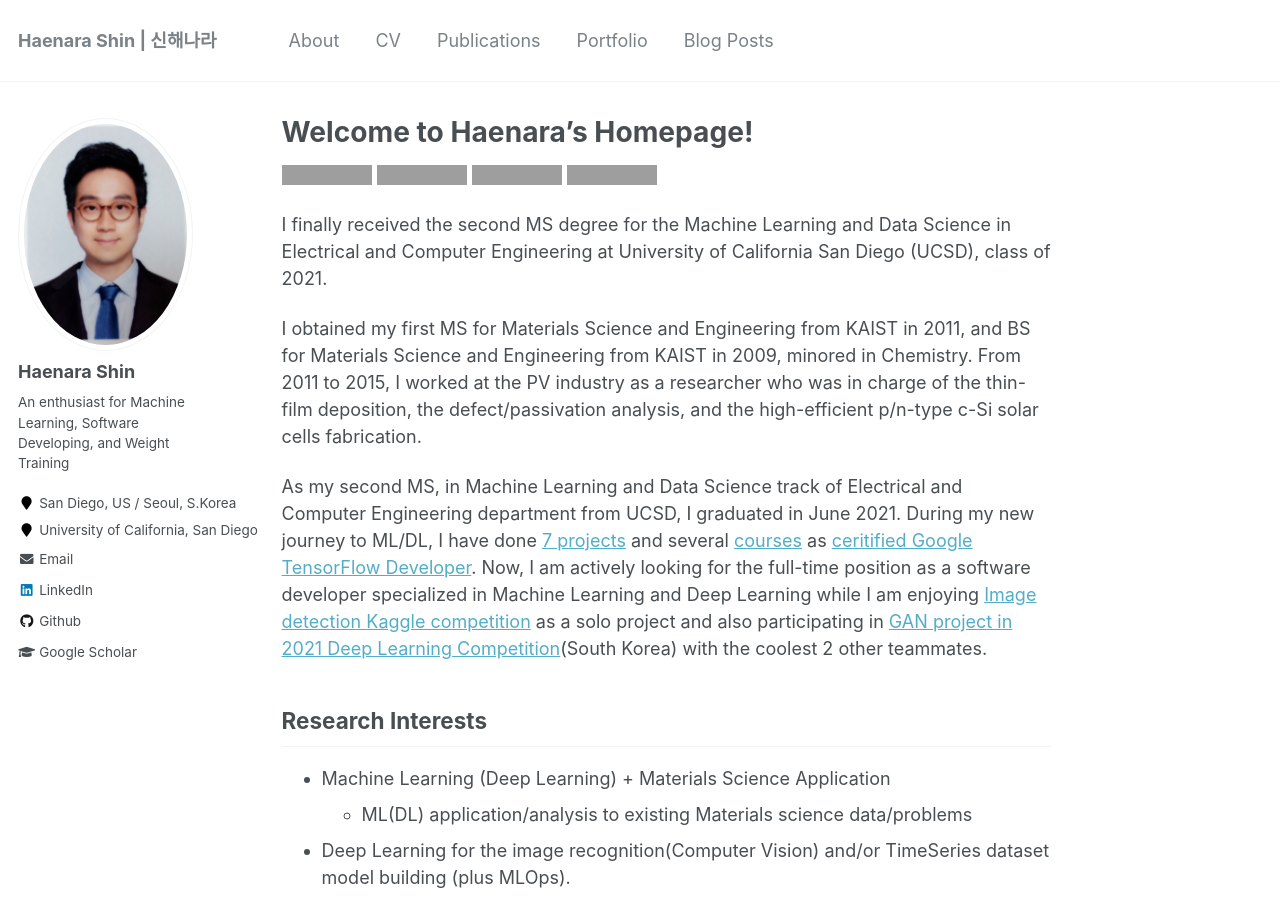
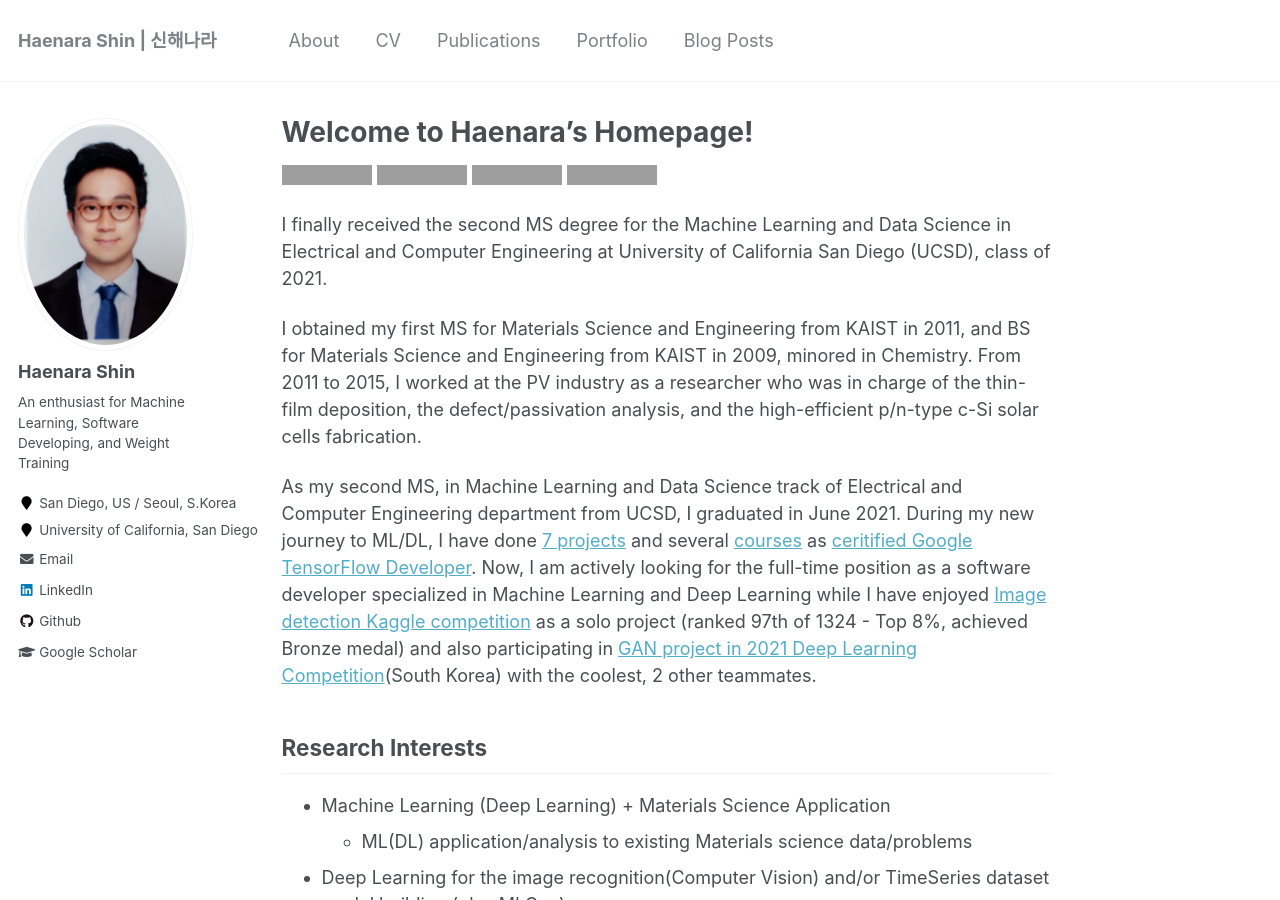
Before and after one commit to haenara-shin/haenara-shin.github.io, a Jekyll site: the page built from _pages/about.md, in a window 1280 px wide and 900 px high, cut to the strip 0-900 px from the top of the window. Built offline with Jekyll 4.4.1, drawn with Linux system fonts in a browser that asks for light colours; grey boxes are pictures that could not be loaded.

Commit message:
Update about.md

```diff
--- a/_pages/about.md
+++ b/_pages/about.md
@@ -10,13 +10,13 @@ redirect_from:
 [![Hits](https://hits.seeyoufarm.com/api/count/incr/badge.svg?url=https%3A%2F%2Fhaenara-shin.github.io&count_bg=%2379C83D&title_bg=%23555555&icon=&icon_color=%23E7E7E7&title=hits&edge_flat=false)](https://hits.seeyoufarm.com)
 [![Github Badge](https://img.shields.io/badge/-Github-black?style=flat-square&logo=Github&logoColor=white&link=https://github.com/haenara-shin)](https://www.github.com/haenara-shin)
 [![Linkedin Badge](https://img.shields.io/badge/-LinkedIn-blue?style=flat-square&logo=Linkedin&logoColor=white&link=https://www.linkedin.com/in/jinho6225/)](https://www.linkedin.com/in/haenara-shin/)
-[![Resume📄](https://img.shields.io/badge/Resume-darkgreen?style=flat-square&logo=read%20the%20docs&logoColor=white&link=https://drive.google.com/file/d/1RquecjXrGNUK93p6I9sWA9ZEvhRT2D11/view?usp=sharing)](https://drive.google.com/file/d/1RquecjXrGNUK93p6I9sWA9ZEvhRT2D11/view?usp=sharing)
+[![Resume📄](https://img.shields.io/badge/Resume-darkgreen?style=flat-square&logo=read%20the%20docs&logoColor=white&link=https://drive.google.com/file/d/1vpvOOyndUYtKdseWbZcMpAyLeDnhpcpz/view?usp=sharing)](https://drive.google.com/file/d/1vpvOOyndUYtKdseWbZcMpAyLeDnhpcpz/view?usp=sharing)
 
 I finally received the second MS degree for the Machine Learning and Data Science in Electrical and Computer Engineering at University of California San Diego (UCSD), class of 2021.
 
 I obtained my first MS for Materials Science and Engineering from KAIST in 2011, and BS for Materials Science and Engineering from KAIST in 2009, minored in Chemistry. From 2011 to 2015, I worked at the PV industry as a researcher who was in charge of the thin-film deposition, the defect/passivation analysis, and the high-efficient p/n-type c-Si solar cells fabrication.
 
-As my second MS, in Machine Learning and Data Science track of Electrical and Computer Engineering department from UCSD, I graduated in June 2021. During my new journey to ML/DL, I have done [7 projects](https://haenara-shin.github.io/portfolio/) and several [courses](https://haenara-shin.github.io/cv/) as [ceritified Google TensorFlow Developer](https://api.accredible.com/v1/frontend/credential_website_embed_image/certificate/20943431). Now, I am actively looking for the full-time position as a software developer specialized in Machine Learning and Deep Learning while I am enjoying [Image detection Kaggle competition](https://www.kaggle.com/c/siim-covid19-detection) as a solo project and also participating in [GAN project in 2021 Deep Learning Competition](https://github.com/haenara-shin/GAN_Project)(South Korea) with the coolest 2 other teammates.
+As my second MS, in Machine Learning and Data Science track of Electrical and Computer Engineering department from UCSD, I graduated in June 2021. During my new journey to ML/DL, I have done [7 projects](https://haenara-shin.github.io/portfolio/) and several [courses](https://haenara-shin.github.io/cv/) as [ceritified Google TensorFlow Developer](https://api.accredible.com/v1/frontend/credential_website_embed_image/certificate/20943431). Now, I am actively looking for the full-time position as a software developer specialized in Machine Learning and Deep Learning while I have enjoyed [Image detection Kaggle competition](https://www.kaggle.com/c/siim-covid19-detection/leaderboard) as a solo project (ranked 97th of 1324 - Top 8%, achieved Bronze medal) and also participating in [GAN project in 2021 Deep Learning Competition](https://github.com/haenara-shin/GAN_Project)(South Korea) with the coolest, 2 other teammates.
 
 Research Interests
 ------
```
